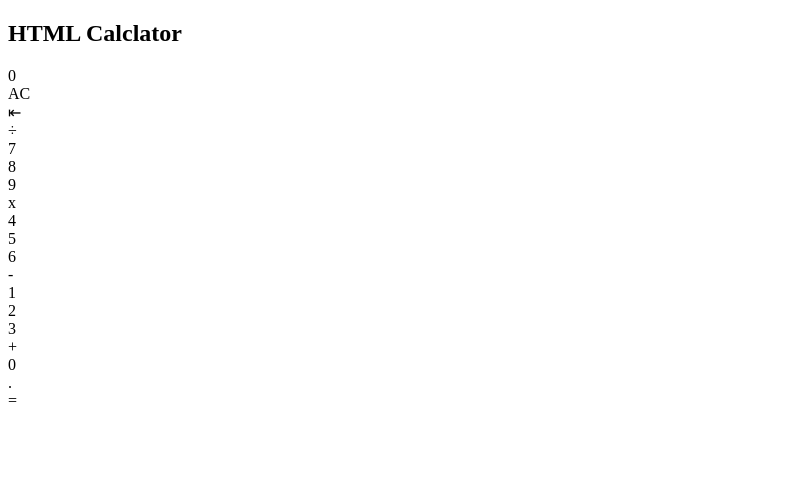
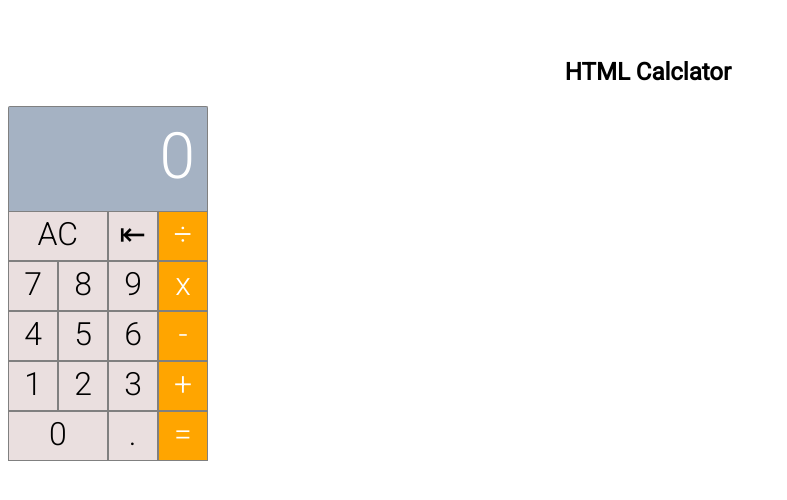
Before and after one commit to DavidKielty1/JSCalc, a plain HTML site: page index.html in a window 1280 px wide. Shown: the whole page, without its empty margins (0-787 px from the left). Drawn offline with Linux system fonts and the light colour scheme.

Commit message:
Styling Calc

```diff
--- a/index.html
+++ b/index.html
@@ -6,17 +6,22 @@
     <meta name="viewport" content="width=device-width, initial-scale=1.0" />
     <title>Document</title>
     <link rel="stylesheet" href="styles.css" />
+    <link rel="preconnect" href="https://fonts.gstatic.com" />
+    <link
+      href="https://fonts.googleapis.com/css2?family=Roboto:wght@300;400&display=swap"
+      rel="stylesheet"
+    />
   </head>
   <body>
     <h2>HTML Calclator</h2>
     <div id="calc-parent">
-      <div class="row">
+      <div class="row" id="display-val">
         <div class="column" id="calc-display-val">0</div>
       </div>
       <div class="row">
         <div class="calc-btn column" id="calc-clear">AC</div>
         <div class="calc-btn column" id="calc-backspace">&#8676;</div>
-        <div class="calc-btn cakc-btn-operator column" id="calc-divide">
+        <div class="calc-btn calc-btn-operator column" id="calc-divide">
           &#247;
         </div>
       </div>
@@ -24,7 +29,7 @@
         <div class="calc-btn calc-btn-num column" id="calc-seven">7</div>
         <div class="calc-btn calc-btn-num column" id="calc-eight">8</div>
         <div class="calc-btn calc-btn-num column" id="calc-nine">9</div>
-        <div class="calc-btn cakc-btn-operator column" id="calc-multiply">
+        <div class="calc-btn calc-btn-operator column" id="calc-multiply">
           x
         </div>
       </div>
@@ -32,18 +37,18 @@
         <div class="calc-btn calc-btn-num column" id="calc-four">4</div>
         <div class="calc-btn calc-btn-num column" id="calc-five">5</div>
         <div class="calc-btn calc-btn-num column" id="calc-six">6</div>
-        <div class="calc-btn cakc-btn-operator column" id="calc-minus">-</div>
+        <div class="calc-btn calc-btn-operator column" id="calc-minus">-</div>
       </div>
       <div class="row">
         <div class="calc-btn calc-btn-num column" id="calc-one">1</div>
         <div class="calc-btn calc-btn-num column" id="calc-two">2</div>
         <div class="calc-btn calc-btn-num column" id="calc-three">3</div>
-        <div class="calc-btn cakc-btn-operator column" id="calc-plus">+</div>
+        <div class="calc-btn calc-btn-operator column" id="calc-plus">+</div>
       </div>
       <div class="row">
         <div class="calc-btn calc-btn-num column" id="calc-zero">0</div>
         <div class="calc-btn column" id="calc-decimal">.</div>
-        <div class="calc-btn cakc-btn-operator column" id="calc-equals">=</div>
+        <div class="calc-btn calc-btn-operator column" id="calc-equals">=</div>
       </div>
     </div>
 
--- a/styles.css
+++ b/styles.css
@@ -0,0 +1,82 @@
+* {
+  font-family: "Roboto", sans-serif;
+}
+
+body {
+  width: 100vw;
+  display: table;
+  justify-content: center;
+  align-items: center;
+}
+
+#calc-parent {
+  width: 100vw;
+  justify-content: center;
+  align-items: center;
+}
+
+.calc-btn {
+  background-color: rgba(211, 190, 190, 0.486);
+  color: black;
+  width: 25px;
+  height: 45px;
+  border: 1px solid grey;
+  text-align: center;
+  justify-content: center;
+  cursor: pointer;
+  font-size: 32px;
+  font-weight: 100;
+  padding-top: 3px;
+}
+
+.calc-btn:hover {
+  background-color: orange;
+}
+
+.row {
+  display: table;
+  table-layout: fixed;
+  width: 200px;
+}
+
+.column {
+  display: table-cell;
+}
+
+#calc-zero {
+  width: 51.5px;
+}
+
+#calc-clear {
+  width: 51.5px;
+}
+
+#calc-display-val {
+  height: 80px;
+  color: white;
+  background-color: #0a2d5a5d;
+  text-align: right;
+  border-left: 1px solid grey;
+  border-top: 1px solid grey;
+  border-right: 1px solid grey;
+  cursor: pointer;
+  font-size: 64px;
+  font-weight: 100;
+  padding-top: 3px;
+  overflow: hidden;
+  white-space: nowrap;
+  padding: 12px;
+  border-radius: 2px 2px 0 0;
+}
+
+.calc-btn-operator {
+  background-color: orange;
+  color: white;
+}
+
+h2 {
+  text-align: center;
+  margin-top: 50px;
+}
+
+calc
```
